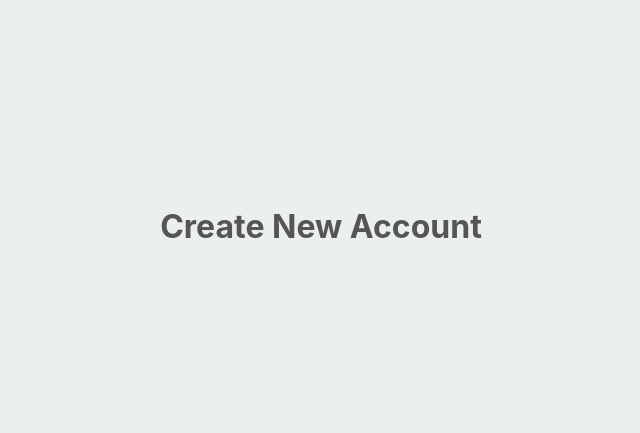
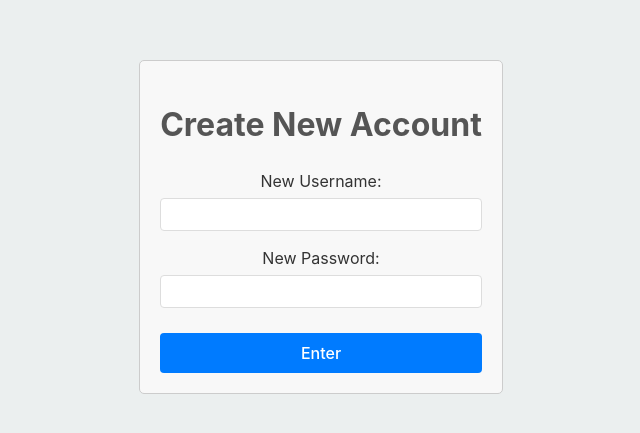
Before and after one commit to jgonz671/NomadNotifier, a React (Vite) app in the folder NomadNotifierReact/: page /create-account in a window 1280 px wide. Shown: the part 173-606 px from the top of the page, without its empty margins (319-959 px from the left). Built offline with nearby package versions, Linux system fonts and the light colour scheme.

Commit message:
working on pages

```diff
--- a/NomadNotifierReact/src/index.css
+++ b/NomadNotifierReact/src/index.css
@@ -101,3 +101,42 @@ button:focus-visible {
     background-color: #f9f9f9;
   }
 }
+
+.web-container {
+  max-width: 600px;
+  margin: 50px auto;
+  padding: 20px;
+  border: 1px solid #ccc;
+  border-radius: 5px;
+  background-color: #f8f8f8;
+  display: flex;
+  flex-direction: column;
+  align-items: center;
+}
+
+
+.web-container label {
+  display: block;
+  margin-bottom: 5px;
+  color: #333;
+}
+
+
+.web-container select {
+  width: 100%;
+  padding: 8px;
+  border: 1px solid #ddd;
+  border-radius: 4px;
+  box-sizing: border-box;
+  margin-bottom: 15px;
+  background-color: white;
+  color: #333;
+}
+
+
+@media (max-width: 768px) {
+  .web-container {
+      width: 90%;
+      margin: 20px auto;
+  }
+}
--- a/NomadNotifierReact/src/routes/CreateAccount.jsx
+++ b/NomadNotifierReact/src/routes/CreateAccount.jsx
@@ -1,50 +1,50 @@
-// import React, { useState } from 'react';
+import React, { useState } from 'react';
+import '../styles/CreateAccount.css';
+
+export default function CreateAccountPage() {
+    const [username, setUsername] = useState('');
+    const [password, setPassword] = useState('');
+
+    const handleCreateAccount = (e) => {
+        e.preventDefault();
+        console.log('Login:', username, password);
+    };
+    return (
+        <div className="create-container">
+            <h2>Create New Account</h2>
+            <form onSubmit={handleCreateAccount} className="create-form">
+                <div>
+                    <label htmlFor="username">New Username:</label>
+                    <input
+                        type="text"
+                        id="username"
+                        value={username}
+                        onChange={(e) => setUsername(e.target.value)}
+                    />
+                </div>
+                <div>
+                    <label htmlFor="password">New Password:</label>
+                    <input
+                        type="password"
+                        id="password"
+                        value={password}
+                        onChange={(e) => setPassword(e.target.value)}
+                    />
+                </div>
+                <button type="submit">Enter</button>
+            </form>
+        </div>
+    );
+}
+// import React from 'react';
 // import '../styles/CreateAccount.css';
 
-// export default function CreateAccountPage() {
-//     const [username, setUsername] = useState('');
-//     const [password, setPassword] = useState('');
-
-//     const handleCreateAccount = (e) => {
-//         e.preventDefault();
-//         console.log('Login:', username, password);
-//     };
+// const CreateAccount = () => {
 //     return (
-//         <div className="create-container">
+//         <div>
 //             <h2>Create New Account</h2>
-//             <form onSubmit={handleCreateAccount} className="create-form">
-//                 <div>
-//                     <label htmlFor="username">New Username:</label>
-//                     <input
-//                         type="text"
-//                         id="username"
-//                         value={username}
-//                         onChange={(e) => setUsername(e.target.value)}
-//                     />
-//                 </div>
-//                 <div>
-//                     <label htmlFor="password">New Password:</label>
-//                     <input
-//                         type="password"
-//                         id="password"
-//                         value={password}
-//                         onChange={(e) => setPassword(e.target.value)}
-//                     />
-//                 </div>
-//                 <button type="submit">Enter</button>
-//             </form>
 //         </div>
 //     );
 // }
-import React from 'react';
-import '../styles/CreateAccount.css';
 
-const CreateAccount = () => {
-    return (
-        <div>
-            <h2>Create New Account</h2>
-        </div>
-    );
-}
-
-export default CreateAccount;
+// export default CreateAccount;
--- a/NomadNotifierReact/src/routes/Destination.jsx
+++ b/NomadNotifierReact/src/routes/Destination.jsx
@@ -0,0 +1,41 @@
+import React, { useState } from 'react';
+import { useNavigate } from 'react-router-dom';
+
+export default function Destination() {
+    const [destination, setDestination] = useState('');
+    const navigate = useNavigate();
+
+    const destinations = [
+        { id: 1, name: 'New York, United States' },
+        { id: 2, name: 'Paris, France' },
+        { id: 3, name: 'Tokyo, Japan' },
+        { id: 4, name: 'New Dehli, India' },
+        { id: 5, name: 'London, United Kingdom' },
+        { id: 6, name: 'Sydney, Australia' }
+    ];
+
+    const handleNext = () => {
+        navigate('/hotel');
+    };
+
+    return (
+        <div className="web-container">
+            <h2>Where would you like to visit?</h2>
+            <label htmlFor="places">Select a destination:</label>
+            <select
+                id="places"
+                value={destination}
+                onChange={(e) => setDestination(e.target.value)}
+            >
+                <option value="">Choose an option:</option>
+                {destinations.map((dest) => (
+                    <option key={dest.id} value={dest.name}>
+                        {dest.name}
+                    </option>
+                ))}
+            </select>
+            <br />
+            <button className="next-button" onClick={handleNext} disabled={!destination}>Next</button>
+        </div>
+    );
+}
--- a/NomadNotifierReact/src/routes/Hotel.jsx
+++ b/NomadNotifierReact/src/routes/Hotel.jsx
@@ -0,0 +1,11 @@
+import React from 'react';
+
+const Hotel = () => {
+    return (
+        <div>
+            <h2>Hotels</h2>
+        </div>
+    );
+}
+
+export default Hotel;
--- a/NomadNotifierReact/src/routes/Travel.jsx
+++ b/NomadNotifierReact/src/routes/Travel.jsx
@@ -1,6 +1,5 @@
 import React, { useState } from 'react';
 import { useNavigate } from 'react-router-dom';
-import '../styles/Travel.css'
 
 
 export default function PlanTravel() {
@@ -14,7 +13,7 @@ export default function PlanTravel() {
 
 
    return (
-       <div className="travel-container">
+       <div className="web-container">
            <h2>Plan Your Travel</h2>
            <label htmlFor="people">How many people?</label>
            <select id="people" value={people} onChange={e => setPeople(e.target.value)}>
--- a/NomadNotifierReact/src/styles/CreateAccount.css
+++ b/NomadNotifierReact/src/styles/CreateAccount.css
@@ -27,6 +27,8 @@
     padding: 8px;
     border: 1px solid #ddd;
     border-radius: 4px;
+    color: black;
+    background-color: #ffffff;
     box-sizing: border-box;
 }
 
--- a/NomadNotifierReact/src/styles/Login.css
+++ b/NomadNotifierReact/src/styles/Login.css
@@ -27,6 +27,8 @@
     padding: 8px;
     border: 1px solid #ddd;
     border-radius: 4px;
+    color: black;
+    background-color: #ffffff;
     box-sizing: border-box;
 }
 
--- a/NomadNotifierReact/src/styles/Travel.css
+++ /dev/null
@@ -1,44 +0,0 @@
-.travel-container {
-    max-width: 600px;
-    margin: 50px auto;
-    padding: 20px;
-    border: 1px solid #ccc;
-    border-radius: 5px;
-    background-color: #f8f8f8;
-    display: flex;
-    flex-direction: column;
-    align-items: center;
- }
-
-
- .travel-container h2 {
-    color: #333;
-    margin-bottom: 20px;
- }
-
-
- .travel-container label {
-    display: block;
-    margin-bottom: 5px;
-    color: #333;
- }
-
-
- .travel-container select {
-    width: 100%;
-    padding: 8px;
-    border: 1px solid #ddd;
-    border-radius: 4px;
-    box-sizing: border-box;
-    margin-bottom: 15px;
-    background-color: white;
-    color: #333;
- }
-
-
- @media (max-width: 768px) {
-    .travel-container {
-        width: 90%;
-        margin: 20px auto;
-    }
- }
```
Also changed, not shown: NomadNotifierReact/src/main.jsx (+10 -0 lines).
